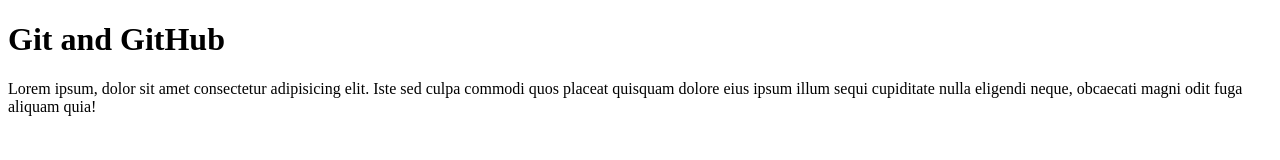
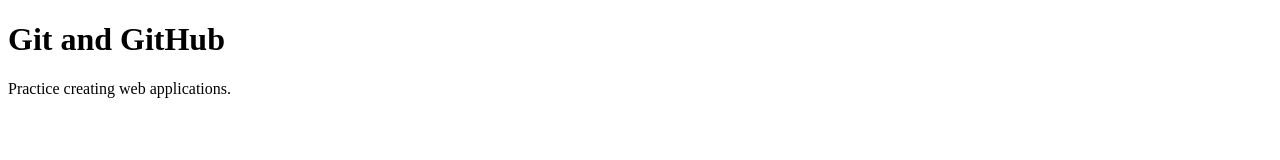
Before and after one commit to craigdev937/git_project, a plain HTML site: page index.html in a window 1280 px wide. Drawn offline with Linux system fonts and the light colour scheme.

Commit message:
Added a new paragraph.

```diff
--- a/index.html
+++ b/index.html
@@ -5,9 +5,10 @@
     <meta http-equiv="X-UA-Compatible" content="IE=edge">
     <meta name="viewport" content="width=device-width, initial-scale=1.0">
     <title>Git</title>
+    <link rel="stylesheet" href="main.css">
 </head>
 <body>
     <h1>Git and GitHub</h1>
-    <p>Lorem ipsum, dolor sit amet consectetur adipisicing elit. Iste sed culpa commodi quos placeat quisquam dolore eius ipsum illum sequi cupiditate nulla eligendi neque, obcaecati magni odit fuga aliquam quia!</p>
+    <p>Practice creating web applications.</p>
 </body>
 </html>
```
